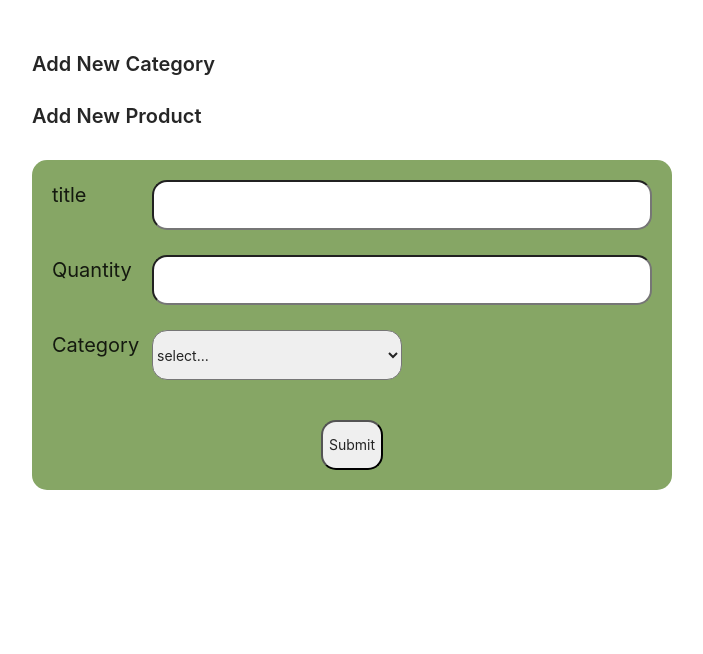
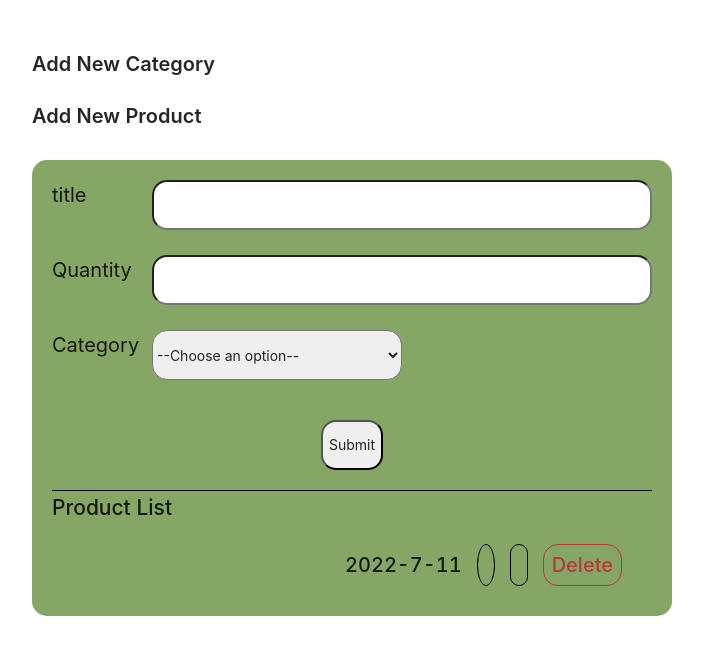
Before and after one commit to NasrinHaghighi/inventory-app, a React (Create React App) app: page / in a window 1280 px wide. Both pictures are taken after a click on the input "Submit". Shown: the top 654 px of the page, without its empty margins (288-991 px from the left). Built offline with nearby package versions, Linux system fonts and the light colour scheme.

Commit message:
make category dynamic- redux

```diff
--- a/package.json
+++ b/package.json
@@ -13,6 +13,7 @@
     "react-redux": "^8.0.2",
     "react-router-dom": "^6.3.0",
     "react-scripts": "5.0.1",
+    "uuid": "^8.3.2",
     "web-vitals": "^2.1.4"
   },
   "scripts": {
--- a/src/app/store.js
+++ b/src/app/store.js
@@ -1,8 +1,10 @@
 import { configureStore } from '@reduxjs/toolkit'
 import productsSlice from '../features/products/productsSlice'
+import categorySlice from '../features/categorySlice'
 
 export const store = configureStore({
     reducer: {
         products: productsSlice,
+        categoryList: categorySlice
     },
 })
--- a/src/components/Addproducts/AddProducts.css
+++ b/src/components/Addproducts/AddProducts.css
@@ -42,6 +42,11 @@ input {
     text-align: center;
 }
 
+.product-list-container {
+    border-top: 1px solid black;
+    margin-top: 20px;
+}
+
 
 /*
 .form input {
--- a/src/components/Addproducts/AddProducts.js
+++ b/src/components/Addproducts/AddProducts.js
@@ -5,6 +5,7 @@ import { useSelector, useDispatch } from 'react-redux'
 import {addProduts} from '../../features/products/productsSlice'
 import "antd/dist/antd.css";
 import ProductItem from './ProductItem';
+import { v4 as uuidv4 } from 'uuid';
 
 
 
@@ -14,8 +15,11 @@ function AddProducts() {
 
 
   const products = useSelector((state) => state.products)
+  const categoryList =useSelector((state) => state.categoryList)
+
   const productList =products.products
-  //console.log(productList)
+const listOfCAtegory =categoryList.categoryList
+//console.log(listOfCAtegory)
   const dispatch = useDispatch()
 
     const [title, setTitle] = useState('')
@@ -24,14 +28,22 @@ function AddProducts() {
 
     const [arr , setArr] = useState([])
 
-    //console.log(title,quantity,category)
+
      const handleSelect=(e)=>{
         setCategory(e.target.value)
 
     }
+    var date;
+    const getTime=()=>{
+      var today= new Date();
+      date = today.getFullYear() + '-' + (today.getMonth() + 1) + '-' + today.getDate();
+     //console.log(date)
+    }
 
     const handleSubmit =()=>{
-        setArr((arr)=>[...arr, {title, quantity,category}])
+      getTime()
+
+        setArr((arr)=>[...arr, {title, quantity,category, date:date, id:uuidv4().slice(0, 8)}])
 
         setTitle('')
         setCategory('')
@@ -39,7 +51,7 @@ function AddProducts() {
     }
 
 
-    console.log(arr)
+    //console.log(arr)
     useEffect(()=>{
       dispatch(addProduts(arr))
     },[arr])
@@ -63,29 +75,32 @@ function AddProducts() {
 </div>
 <div className="formfield">
   <label>Category</label>
+
+
   <div className="input-wrapper">
-  <select className='select' onChange={handleSelect} value={category}>
-
-  <option value="">
-       select...
-      </option>
-      <option value="Luke Skywalker">
-        Luke Skywalker
-      </option>
-      <option value="C-3PO">C-3PO</option>
-      <option value="R2-D2">R2-D2</option>
-    </select>
-  </div>
+  <select onChange={handleSelect} className='select' >
+        {listOfCAtegory.map((option, index) => (
+          <option key={index} value={option.value}>
+            {option.text}
+          </option>
+        ))}
+      </select>
+    </div>
 </div>
 
 
 <div className='btn'>
   <input type="submit" value="Submit" onClick={handleSubmit}/>
 </div>
-<div>
- {productList && productList.map((item)=>{
+<div className='product-list-container'>
+  <h2>Product List</h2>
+
+ {productList.length>0 ? productList.map((item)=>{
   return <ProductItem key={item.title} {...item}/>
-})}
+})
+ : <h3>Product List Is Empty</h3>
+
+ }
 </div>
 
 
--- a/src/components/Addproducts/ProductItem.css
+++ b/src/components/Addproducts/ProductItem.css
@@ -1,3 +1,31 @@
 .container {
     display: flex;
+    justify-content: space-between;
+    align-items: center;
+    font-size: 20px;
+    font-weight: 500;
+    padding: 15px;
 }
+
+.ifo span {
+    margin-right: 15px;
+}
+
+.quantity {
+    padding: 8px;
+    border-radius: 50%;
+    border: 1px solid black;
+}
+
+.category {
+    padding: 8px;
+    border-radius: 15px;
+    border: 1px solid black;
+}
+
+.delete {
+    padding: 8px;
+    border-radius: 15px;
+    border: 1px solid rgb(182, 57, 57);
+    color: rgb(182, 57, 57);
+}
--- a/src/components/Addproducts/ProductItem.js
+++ b/src/components/Addproducts/ProductItem.js
@@ -1,11 +1,23 @@
 import React from 'react'
+import './ProductItem.css'
+import {deleteProduts} from '../../features/products/productsSlice'
+import { useSelector, useDispatch } from 'react-redux'
+
+
 
 function ProductItem({...item}) {
+    const dispatch=useDispatch()
+    //console.log(item)
   return (
     <div className='container'>
-       <div className='tit'>{item.name}</div>
+
+       <div className='tit'>{item.title}</div>
        <div className='ifo'>
-        <span></span>
+        <span >{item.date}</span>
+        <span className='quantity'>{item.quantity}</span>
+        <span className='category'>{item.category}</span>
+
+        <span className='delete' onClick={()=>dispatch(deleteProduts(item.id))}>Delete</span>
        </div>
     </div>
   )
--- /dev/null
+++ b/src/features/categorySlice.js
@@ -0,0 +1,27 @@
+import { createSlice } from '@reduxjs/toolkit'
+
+const initialState = {
+    categoryList: [
+        { value: '', text: '--Choose an option--' },
+        { value: 'fruits', text: 'Fruits' },
+        { value: 'vegtable', text: 'Vegtable' },
+        { value: 'meat', text: 'Meat' },
+    ]
+}
+
+export const categorySlice = createSlice({
+    name: 'categoryList',
+    initialState,
+    reducers: {
+        addCategory: (state, action) => {
+            //state.category = action.payload
+
+        }
+
+    },
+})
+
+// Action creators are generated for each case reducer function
+export const { addCategory } = categorySlice.actions
+
+export default categorySlice.reducer
--- a/src/features/products/productsSlice.js
+++ b/src/features/products/productsSlice.js
@@ -12,11 +12,18 @@ export const productsSlice = createSlice({
             state.products = action.payload
 
         },
+        deleteProduts: (state, action) => {
+            let tempPro = state.products
+            tempPro = tempPro.filter((item) => {
+                return item.id !== action.payload
+            })
+            state.products = tempPro
+        },
 
     },
 })
 
 // Action creators are generated for each case reducer function
-export const { addProduts } = productsSlice.actions
+export const { addProduts, deleteProduts } = productsSlice.actions
 
 export default productsSlice.reducer
```
